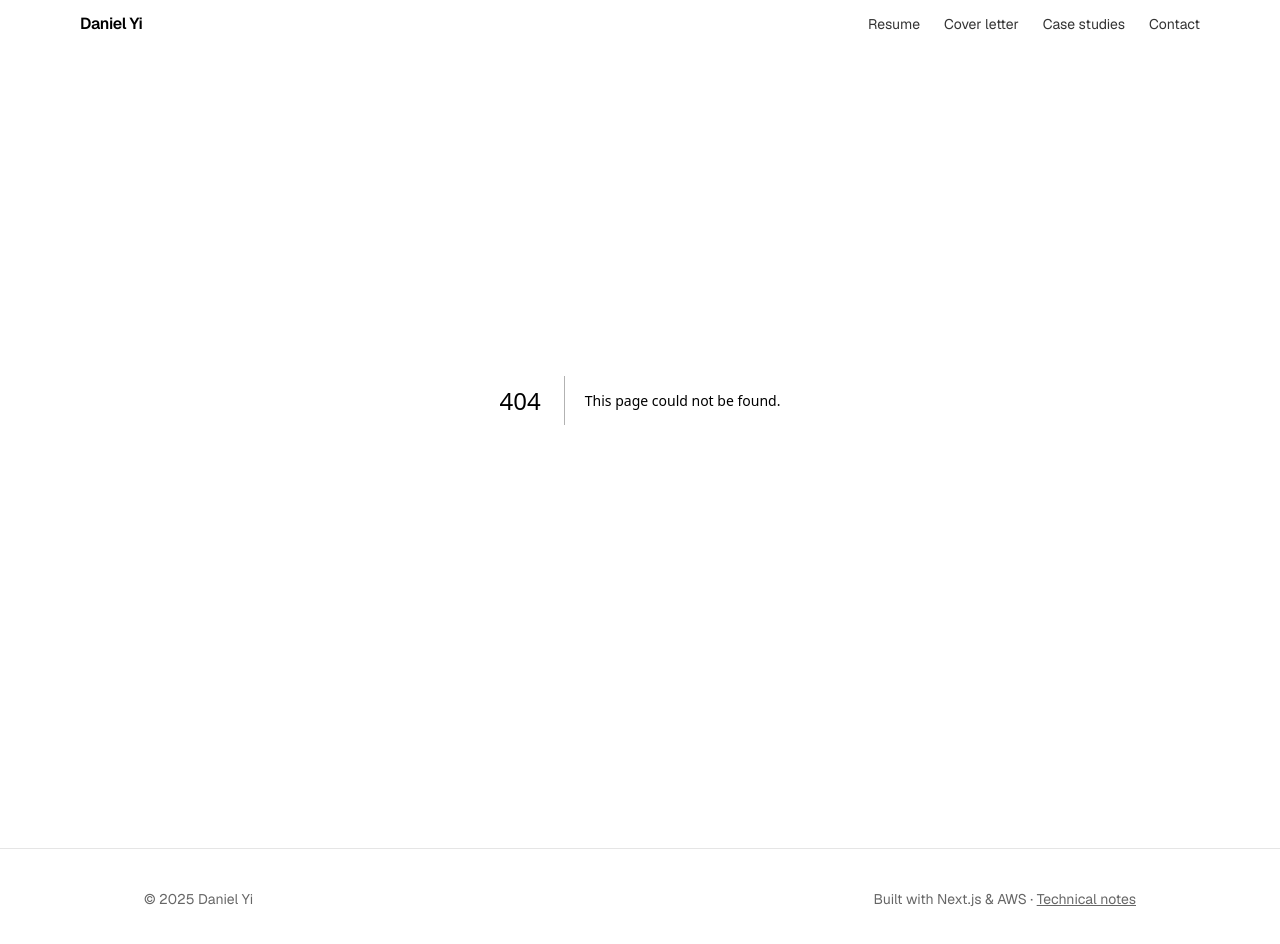
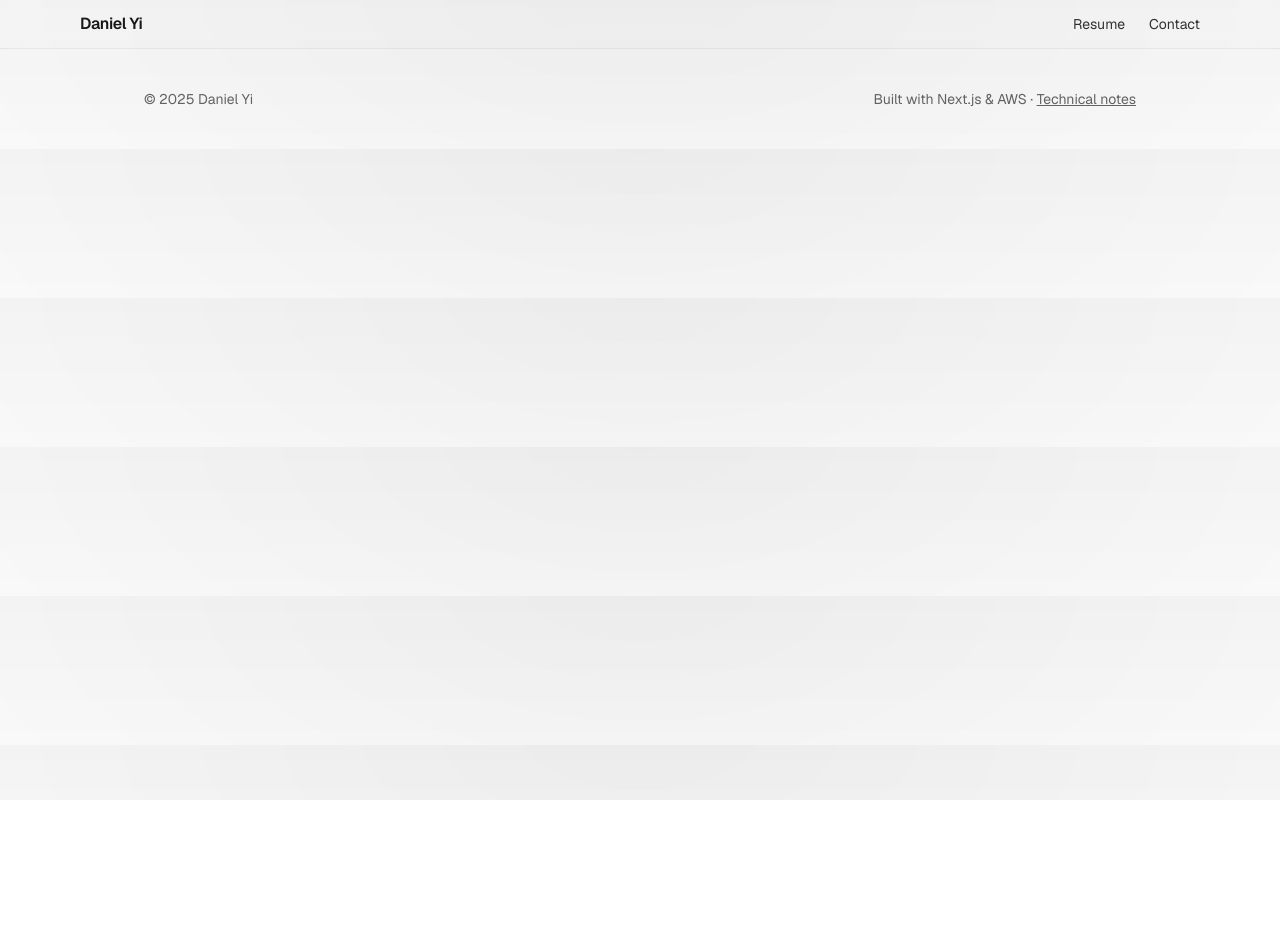
Before and after one commit to d-aniel-yi/danielyi-site, a Next.js app in the folder apps/web/: page /projects in a window 1280 px wide. Before the commit this address had no page. Shown: the top 944 px of the page. After the commit the page ends 800 px from the top, so only its background shows below. Built offline with nearby package versions, Linux system fonts and the light colour scheme; a web font is replaced by a local one.

Commit message:
minor edits + projects page planning

```diff
--- a/apps/web/src/app/cover-letter/page.mdx
+++ /dev/null
@@ -1,8 +0,0 @@
-export const metadata = {
-  title: 'Cover Letter — Anysphere',
-  description: 'Why Anysphere, why now, why me.',
-};
-
-# Cover Letter for Anysphere
-
-Coming soon: tailored narrative connecting my experience to Anysphere’s product and motion.
--- /dev/null
+++ b/apps/web/src/app/projects/page.mdx
@@ -0,0 +1,4 @@
+export const metadata = {
+  title: '',
+  description: '',
+};
--- a/apps/web/src/components/SiteHeader.tsx
+++ b/apps/web/src/components/SiteHeader.tsx
@@ -32,8 +32,6 @@ export function SiteHeader() {
         <Link href="/" className="font-semibold tracking-tight">Daniel Yi</Link>
         <nav className="hidden sm:flex gap-6 text-sm text-black/80 dark:text-white/80">
           <Link className="hover:opacity-70 transition" href="/resume">Resume</Link>
-          <Link className="hover:opacity-70 transition" href="/cover-letter">Cover letter</Link>
-          <Link className="hover:opacity-70 transition" href="/case-studies">Case studies</Link>
           <Link className="hover:opacity-70 transition" href="/contact">Contact</Link>
         </nav>
       </div>
--- a/apps/web/src/components/home/Hero.tsx
+++ b/apps/web/src/components/home/Hero.tsx
@@ -54,8 +54,7 @@ export function Hero() {
 
 const quickLinks = [
   { label: "Explore", value: "Resume", href: "/resume" },
-  { label: "Explore", value: "Cover letter", href: "/cover-letter" },
-  { label: "Explore", value: "Case studies", href: "/case-studies" },
+  { label: "Explore", value: "Projects", href: "/projects" },
   { label: "Explore", value: "Technical notes", href: "/technical" },
 ];
 
```
Also changed, not shown: 1 other file (tests, documents, lock files or other folders).
